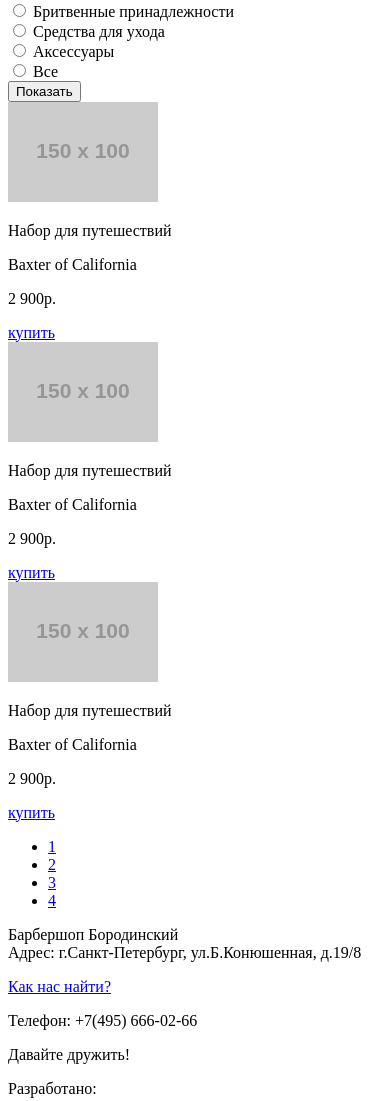
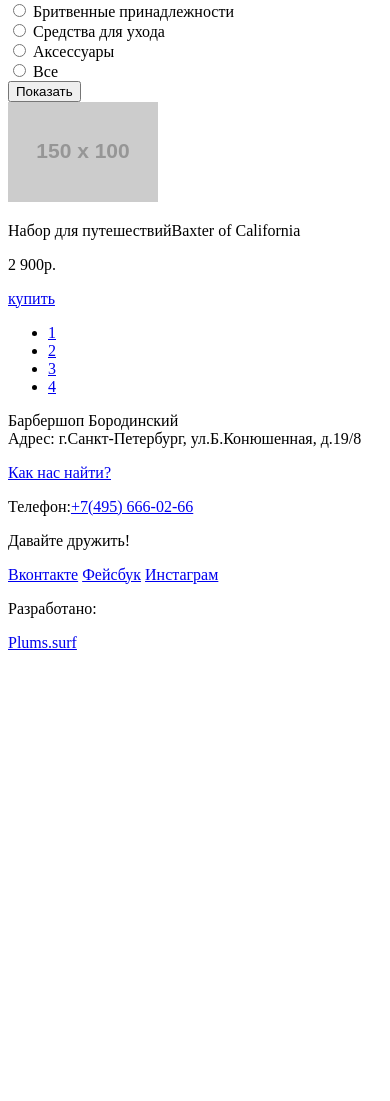
Before and after one commit to putovandre/153968-barbershop, a plain HTML site: page catalog.html in a window 390 px wide. Shown: the part 527-1628 px from the top of the page. After the commit the page ends 1187 px from the top, so only its background shows below. Drawn offline with Linux system fonts and the light colour scheme; placeholder pictures from the web are drawn by us.

Commit message:
catalog, catalog-item upd after first rev
img into a
phone number a
breadcrumbs a

```diff
--- a/catalog.html
+++ b/catalog.html
@@ -35,9 +35,9 @@
   	<div class="container">
   		<h1>Средства для ухода</h1>
   		<ul class="breadcrumbs">
-  			<li>Главная</li>
-  			<li>Магазин</li>
-  			<li>Средства для ухода</li>
+  			<li><a href="#">Главная</a></li>
+  			<li><a href="#">Магазин</a></li>
+  			<li><a href="#">Средства для ухода</a></li>
   		</ul>
   	</div>
   	<div class="container">
@@ -91,27 +91,8 @@
   		<div class="right-column">
   			<div class="goods">
   				<article class="goods-item">
-  					<img src="http://placehold.it/150x100" alt="Baxter of California">
-  					<p>Набор для путешествий</p>
-  					<p>Baxter of California</p>
-  					<div class="buy-button">
-  						<p>2 900р.</p>
-  						<a href="#" class="button">купить</a>
-  					</div>
-  				</article>
-  				<article class="goods-item">
-  					<img src="http://placehold.it/150x100" alt="Baxter of California">
-  					<p>Набор для путешествий</p>
-  					<p>Baxter of California</p>
-  					<div class="buy-button">
-  						<p>2 900р.</p>
-  						<a href="#" class="button">купить</a>
-  					</div>
-  				</article>
-  				<article class="goods-item">
-  					<img src="http://placehold.it/150x100" alt="Baxter of California">
-  					<p>Набор для путешествий</p>
-  					<p>Baxter of California</p>
+  					<a href="#"><img src="http://placehold.it/150x100" alt="Baxter of California"></a>
+  					<p>Набор для путешествийBaxter of California</p>
   					<div class="buy-button">
   						<p>2 900р.</p>
   						<a href="#" class="button">купить</a>
@@ -141,17 +122,17 @@
   			<div class="footer-contacts">
   				<p>Барбершоп Бородинский <br> Адрес: г.Санкт-Петербург, ул.Б.Конюшенная, д.19/8</p>
   				<a href="#">Как нас найти?</a>
-  				<p>Телефон: +7(495) 666-02-66</p>
+  				<p>Телефон:<a href="tel:+74956662266">+7(495) 666-02-66</a></p>
   			</div>
   			<div class="footer-nets">
-  				<p>Давайте дружить!</p>
-  				<a href="#"></a>
-  				<a href="#"></a>
-  				<a href="#"></a>
+          <p>Давайте дружить!</p>
+          <a href="#">Вконтакте</a>
+          <a href="#">Фейсбук</a>
+          <a href="#">Инстаграм</a>
   			</div>
   			<div class="footer-maker">
   				<p>Разработано:</p>
-  				<a>Plums.surf</a>
+  				<a href="#">Plums.surf</a>
   			</div>
   		</div>
   	</footer>
```
Also changed, not shown: catalog-item.html (+9 -9 lines).
